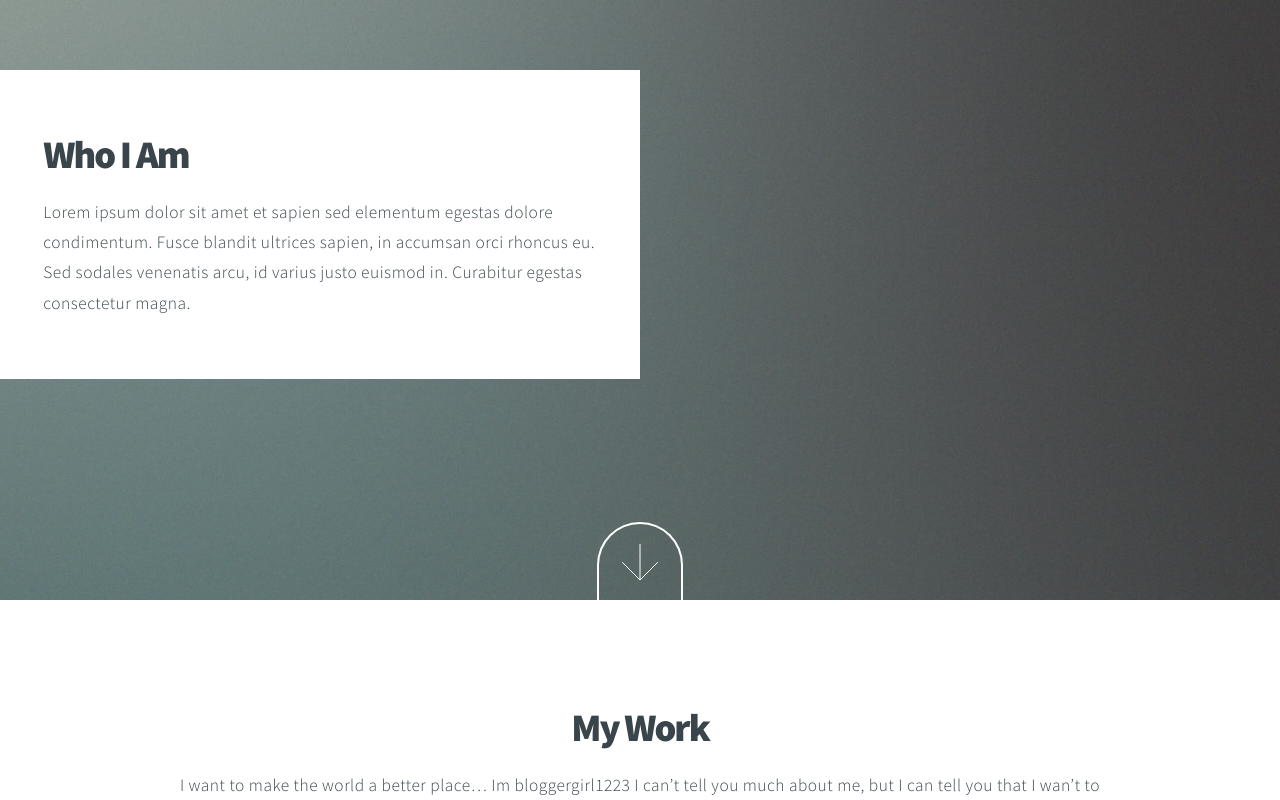
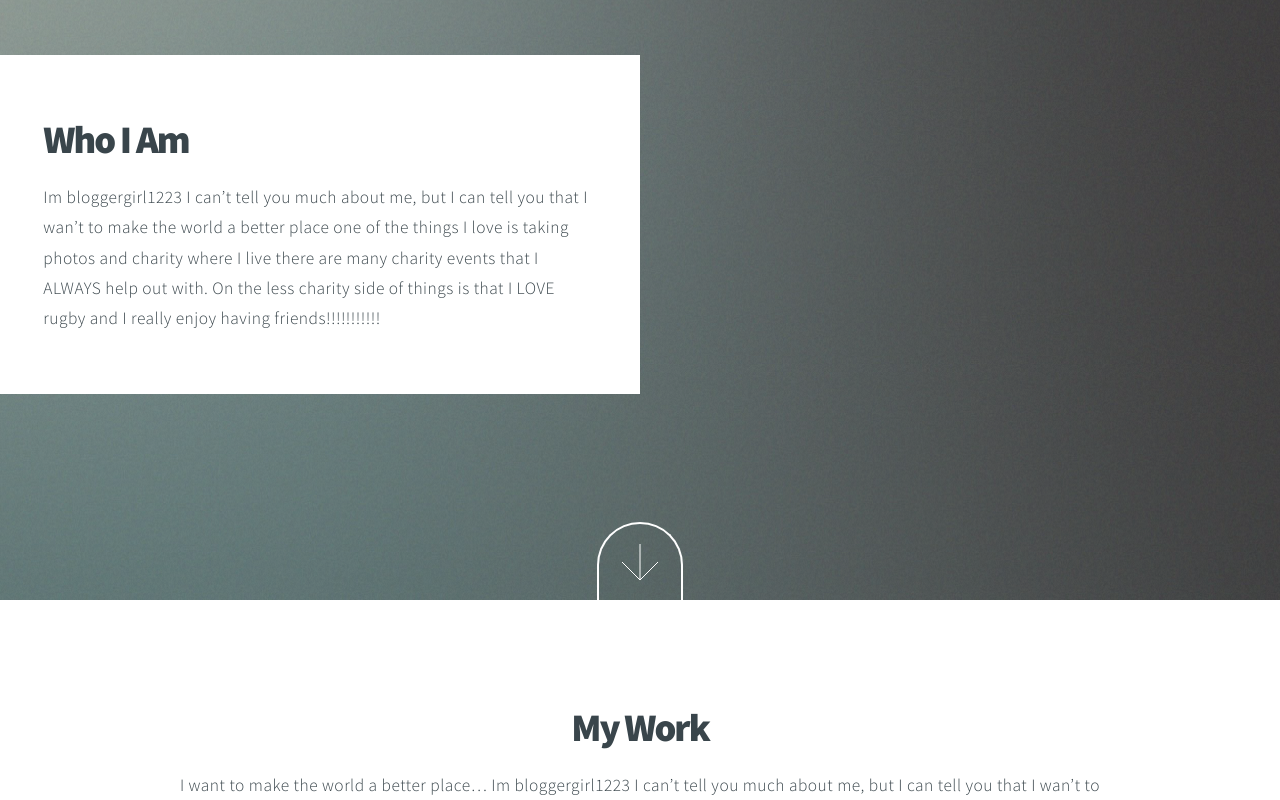
Before and after one commit to glamroxy23/glamroxy23.github.io, a plain HTML site: page index.html in a window 1280 px wide. Shown: the part 1704-2504 px from the top of the page. Drawn offline with Linux system fonts and the light colour scheme.

Commit message:
STUFF
STUFF

```diff
--- a/index.html
+++ b/index.html
@@ -67,9 +67,7 @@
 					<header>
 						<h2>What I Do</h2>
 					</header>
-					<p>Lorem ipsum dolor sit amet et sapien sed elementum egestas dolore condimentum.
-					Fusce blandit ultrices sapien, in accumsan orci rhoncus eu. Sed sodales venenatis arcu,
-					id varius justo euismod in. Curabitur egestas consectetur magna.</p>
+					<p>Im bloggergirl1223 I can’t tell you much about me, but I can tell you that I wan’t to make the world a better place one of the things I love is taking photos and charity where I live there are many charity events that I ALWAYS help out with. On the less charity side of things is that I LOVE rugby and I really enjoy having friends!!!!!!!!!!!ss</p>
 				</div>
 				<a href="#two" class="button style2 down anchored">Next</a>
 			</section>
@@ -80,9 +78,7 @@
 					<header>
 						<h2>Who I Am</h2>
 					</header>
-					<p>Lorem ipsum dolor sit amet et sapien sed elementum egestas dolore condimentum.
-					Fusce blandit ultrices sapien, in accumsan orci rhoncus eu. Sed sodales venenatis arcu,
-					id varius justo euismod in. Curabitur egestas consectetur magna.</p>
+					<p>Im bloggergirl1223 I can’t tell you much about me, but I can tell you that I wan’t to make the world a better place one of the things I love is taking photos and charity where I live there are many charity events that I ALWAYS help out with. On the less charity side of things is that I LOVE rugby and I really enjoy having friends!!!!!!!!!!!</p>
 				</div>
 				<a href="#work" class="button style2 down anchored">Next</a>
 			</section>
```
